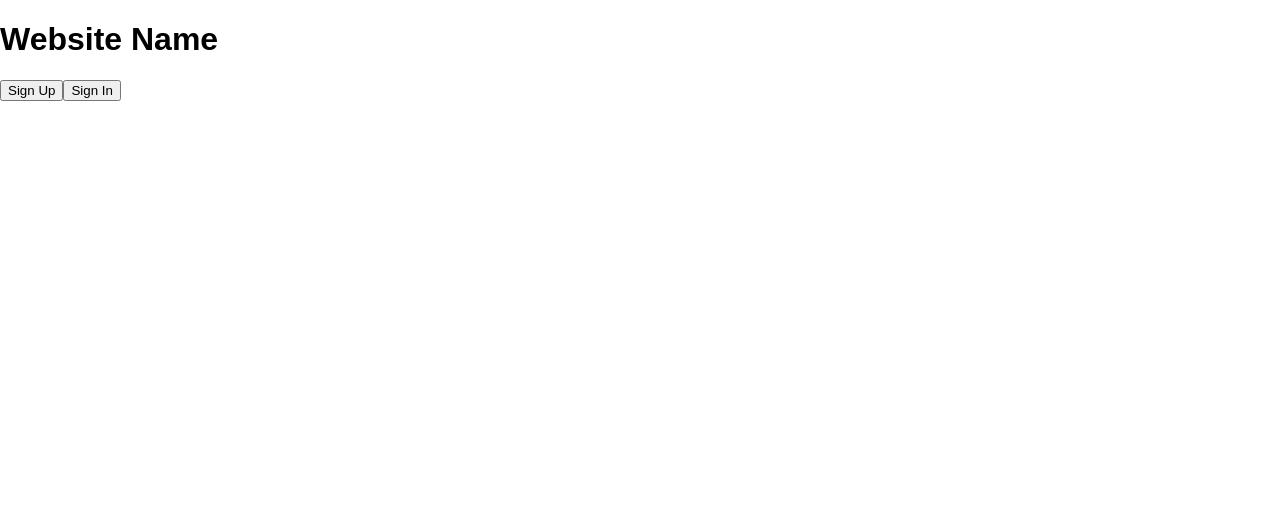
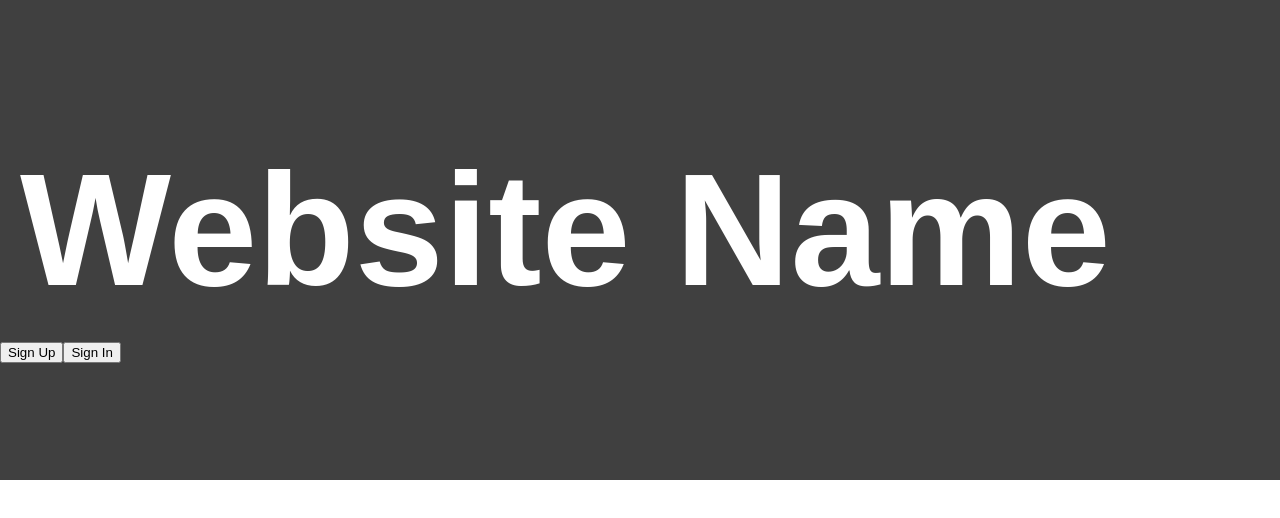
Before and after one commit to darida12321/DRP, a React (Create React App) app: page / in a window 1280 px wide. Shown: the top 518 px of the page. Built offline with nearby package versions, Linux system fonts and the light colour scheme.

Commit message:
added new stylesheet homePage

```diff
--- a/src/components/HomePage.jsx
+++ b/src/components/HomePage.jsx
@@ -1,4 +1,6 @@
 import React from 'react';
+
+import '../styles/homePage.css';
 
 function signUpClicked() {
   console.log('pressed sign up button');
@@ -11,7 +13,7 @@ function signInClicked() {
 function HomePage() {
   return (
     <div className = "main">
-      <div className="banner">
+      <div className = "banner">
         <h1>Website Name</h1>
         <div className = "loginBoxes">
           <button onClick = {signUpClicked}>Sign Up</button>
--- /dev/null
+++ b/src/styles/homePage.css
@@ -0,0 +1,20 @@
+#root {
+  background: white;
+  color: black;
+}
+
+.banner {
+  background-color: #404040;
+  position: fixed;
+  height: 30rem;
+  width: 100%;
+  display: flex;
+  flex-direction: column;
+  justify-content: center;
+}
+
+.banner > h1 {
+  color: white;
+  margin: 20px;
+  font-size: 10rem;
+}
```
